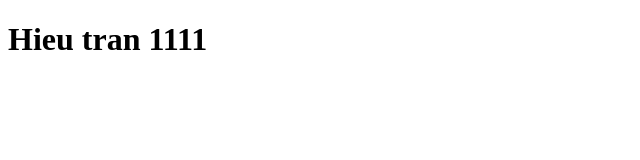
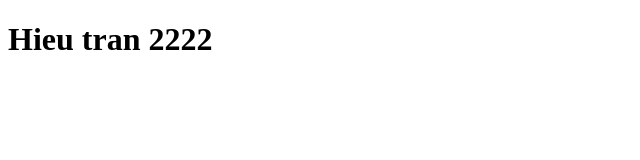
Before and after one commit to HieuTranV/Demo, a plain HTML site: page index.html in a window 1280 px wide. Shown: the full height of the page, 0-640 px from the left. Drawn offline with Linux system fonts and the light colour scheme.

Commit message:
- new index

```diff
--- a/index.html
+++ b/index.html
@@ -1,4 +1,4 @@
 <!DOCTYPE html>
 <html>
-  <h1>Hieu tran 1111</h1>
+  <h1>Hieu tran 2222</h1>
 </html>
```
